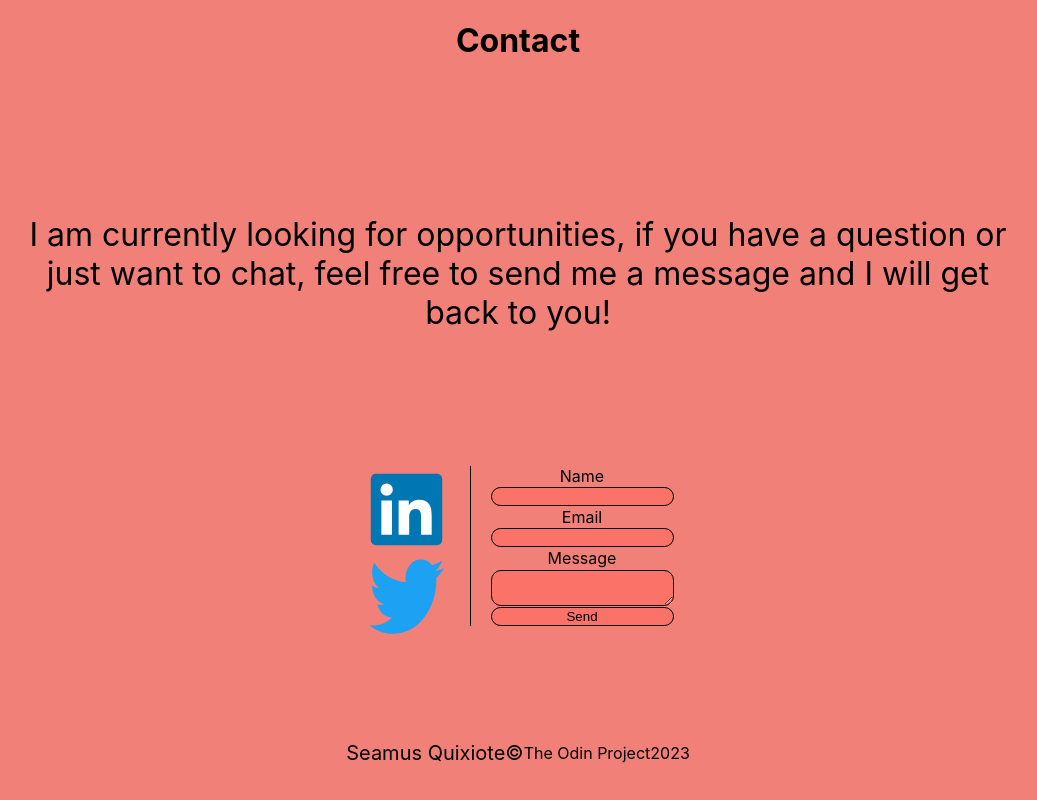
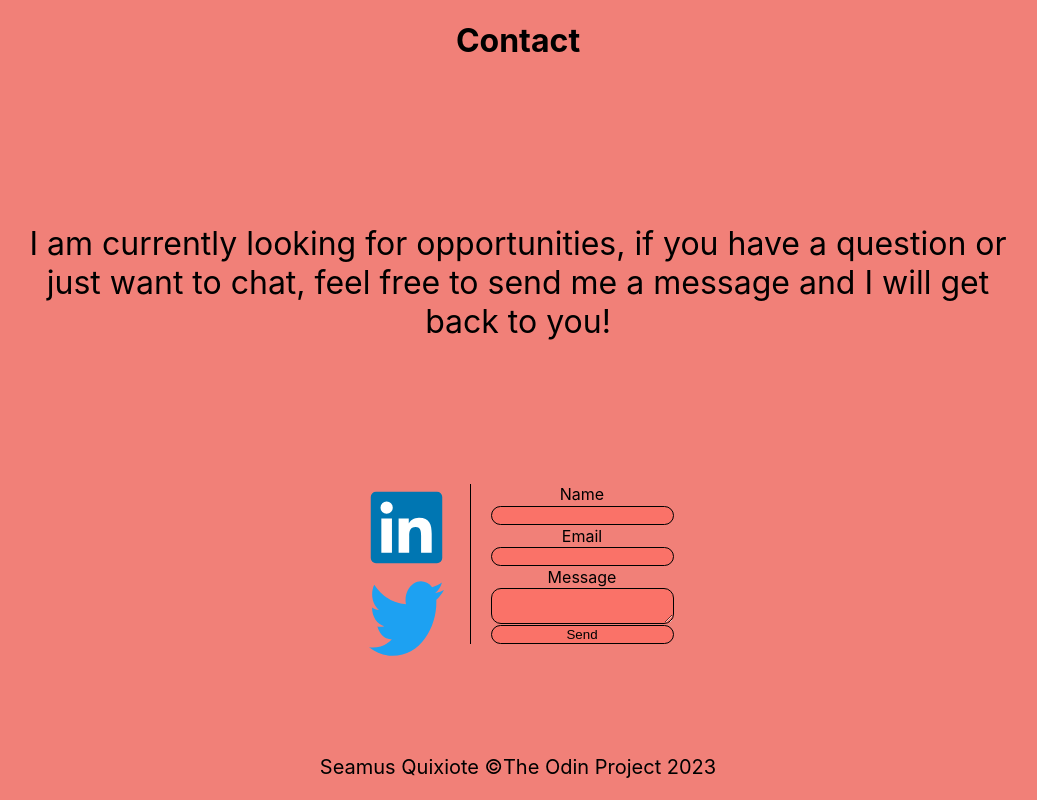
Before and after one commit to SalamanderCtesiphon/personal-portfolio, a React (Create React App) app: page / in a window 1280 px wide. Shown: the part 4368-5168 px from the top of the page, without its empty margins (122-1159 px from the left). Built offline with nearby package versions, Linux system fonts and the light colour scheme.

Commit message:
added an animation to the social media icon links

```diff
--- a/src/components/Footer.js
+++ b/src/components/Footer.js
@@ -12,14 +12,14 @@ function Footer() {
       <p className='paragraph'>I am currently looking for opportunities, if you have a question or just want to chat, feel free to send me a message and I will get back to you!</p>
       <div className='form-box'>
         <div className='icon-holder'>
-          <img src={linked} alt='linked in' className='icon-img'></img>
-          <img src={twit} alt='twitter' className='icon-img'></img>
+          <a href='https://www.linkedin.com/in/shannon-brookshire-817577265/'><img src={linked} alt='linked in' className='footer-icon'  ></img></a>
+          <a href='https://twitter.com/Shannon99535365'><img src={twit} alt='twitter' className='footer-icon' ></img></a>
         </div>
         <ContactUs />
       </div>
       <div className='footer-line'>
-        <a href="https://github.com/SalamanderCtesiphon/" className="footer-link">Seamus Quixiote&#169;</a>
-        <p>The Odin Project{date}</p>
+        <a href="https://github.com/SalamanderCtesiphon/" className="footer-link">Seamus Quixiote   &#169;   </a>
+        <a href='https://www.theodinproject.com' className='footer-link'>The Odin Project   {date}</a>
       </div>
     </div>
   )
```
